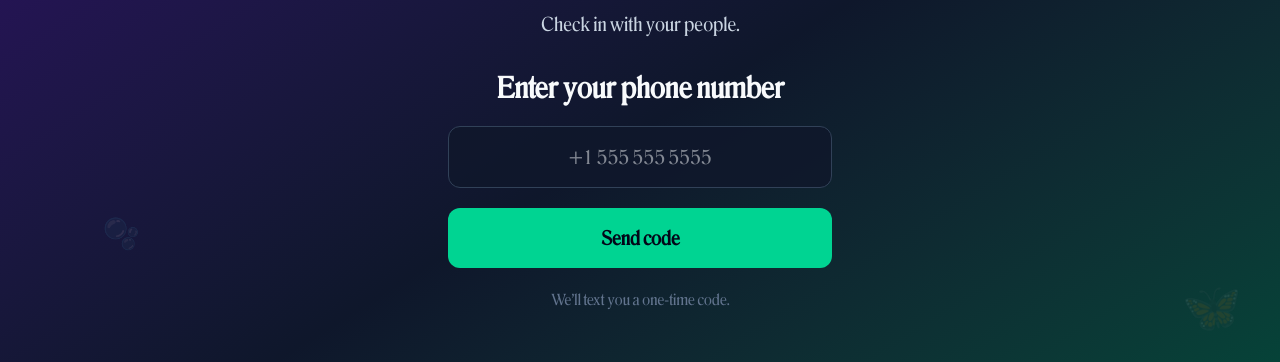
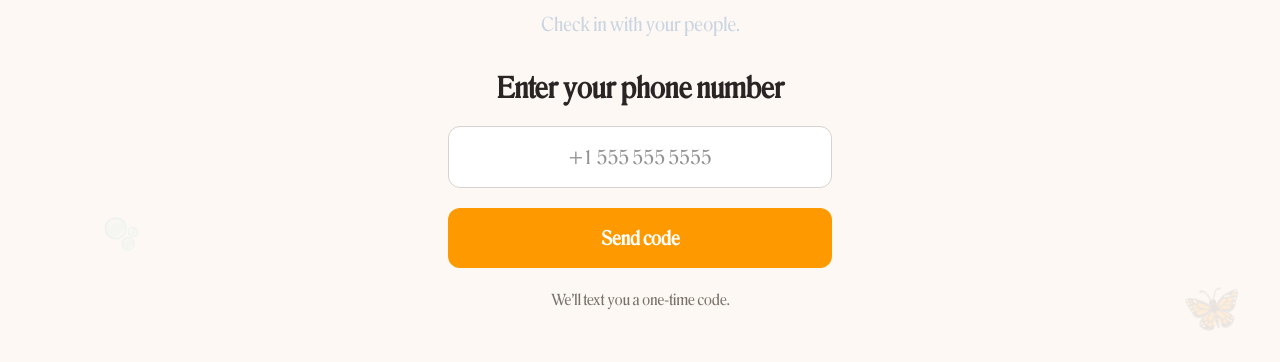
Before and after one commit to umeriqbalweave/dolonana, a Next.js app: page / in a window 1280 px wide. Shown: the part 267-629 px from the top of the page. Built offline with nearby package versions, Linux system fonts and the light colour scheme; no server answers.

Commit message:
Update login page with warm theme styling

```diff
--- a/src/app/page.tsx
+++ b/src/app/page.tsx
@@ -148,7 +148,7 @@ function HomeContent() {
   }
 
   return (
-    <div className="relative flex min-h-screen items-center justify-center bg-gradient-to-br from-violet-950 via-slate-900 to-emerald-900 text-slate-50 overflow-hidden">
+    <div className="relative flex min-h-screen items-center justify-center bg-[#FDF8F3] text-stone-800 overflow-hidden">
       <FloatingEmojis count={5} />
       <motion.main
         initial={{ opacity: 0, y: 16, scale: 0.98 }}
@@ -180,7 +180,7 @@ function HomeContent() {
         {step === "phone" && (
           <form onSubmit={handleSendOtp} className="space-y-5">
             <motion.h2
-              className="text-center text-2xl font-bold text-slate-50 md:text-3xl"
+              className="text-center text-2xl font-bold text-stone-800 md:text-3xl"
               initial={{ opacity: 0, y: 8 }}
               animate={{ opacity: 1, y: 0 }}
               transition={{ duration: 0.4, delay: 0.1 }}
@@ -192,7 +192,7 @@ function HomeContent() {
               value={phone}
               onChange={(event) => setPhone(event.target.value)}
               placeholder="+1 555 555 5555"
-              className="w-full rounded-xl border border-slate-700 bg-slate-900/80 px-5 py-4 text-xl text-slate-50 text-center outline-none focus:border-emerald-400"
+              className="w-full rounded-xl border border-stone-300 bg-white px-5 py-4 text-xl text-stone-800 text-center outline-none focus:border-amber-500"
               required
             />
             {error && (
@@ -202,12 +202,12 @@ function HomeContent() {
               type="submit"
               disabled={loading}
               onClick={withHaptics(() => {})}
-              className="flex w-full items-center justify-center rounded-xl bg-emerald-400 px-5 py-4 text-xl font-bold text-slate-950 transition hover:bg-emerald-300 disabled:opacity-60"
+              className="flex w-full items-center justify-center rounded-xl bg-amber-500 px-5 py-4 text-xl font-bold text-white transition hover:bg-amber-400 disabled:opacity-60"
             >
               {loading ? "Sending..." : "Send code"}
             </button>
             {!inviteGroupId && (
-              <p className="text-center text-base text-slate-500">
+              <p className="text-center text-base text-stone-500">
                 We&apos;ll text you a one-time code.
               </p>
             )}
@@ -216,7 +216,7 @@ function HomeContent() {
         {step === "otp" && (
           <form onSubmit={handleVerifyOtp} className="space-y-5">
             <motion.h2
-              className="text-center text-2xl font-bold text-slate-50 md:text-3xl"
+              className="text-center text-2xl font-bold text-stone-800 md:text-3xl"
               initial={{ opacity: 0, y: 8 }}
               animate={{ opacity: 1, y: 0 }}
               transition={{ duration: 0.4, delay: 0.1 }}
@@ -251,14 +251,14 @@ function HomeContent() {
               type="submit"
               disabled={loading}
               onClick={withHaptics(() => {})}
-              className="flex w-full items-center justify-center rounded-xl bg-emerald-400 px-5 py-4 text-xl font-bold text-slate-950 transition hover:bg-emerald-300 disabled:opacity-60"
+              className="flex w-full items-center justify-center rounded-xl bg-amber-500 px-5 py-4 text-xl font-bold text-white transition hover:bg-amber-400 disabled:opacity-60"
             >
               {loading ? "Verifying..." : "Verify"}
             </button>
             <button
               type="button"
               onClick={withHaptics(() => setStep("phone"))}
-              className="w-full text-center text-lg text-slate-400 hover:text-slate-200 py-3"
+              className="w-full text-center text-lg text-stone-500 hover:text-stone-700 py-3"
             >
               ← Different number
             </button>
```
